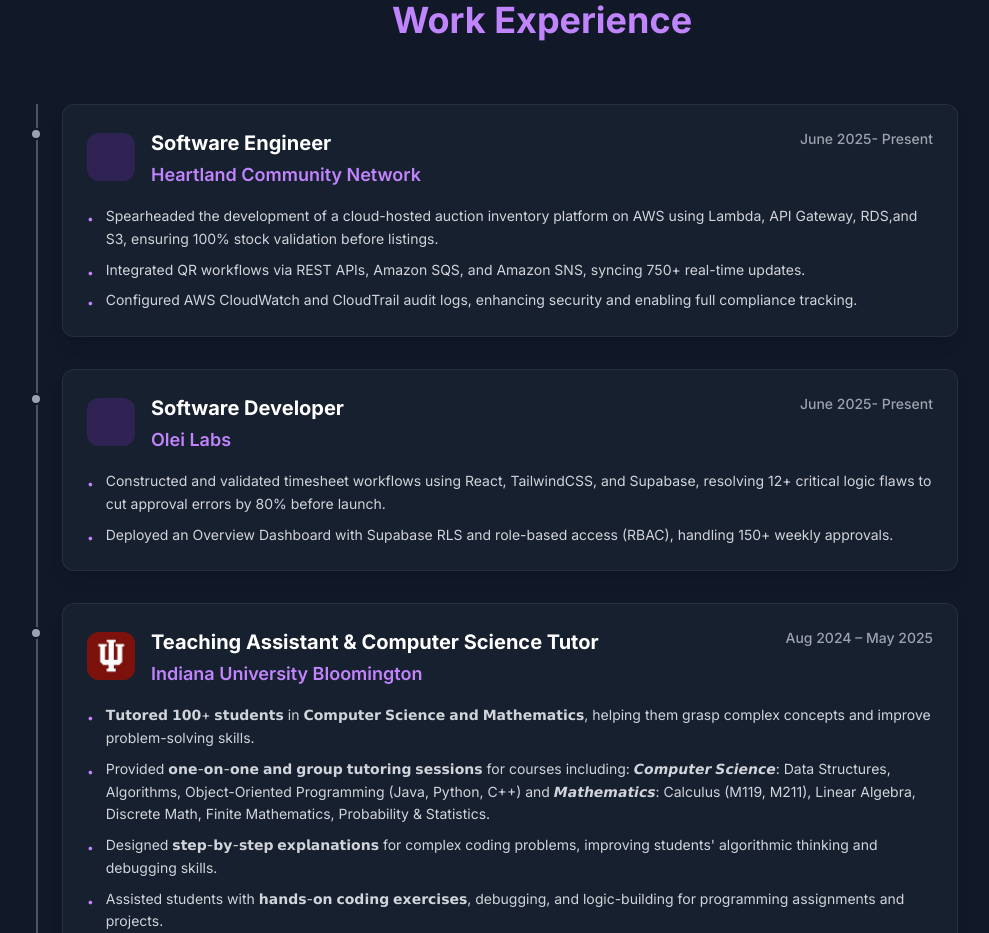
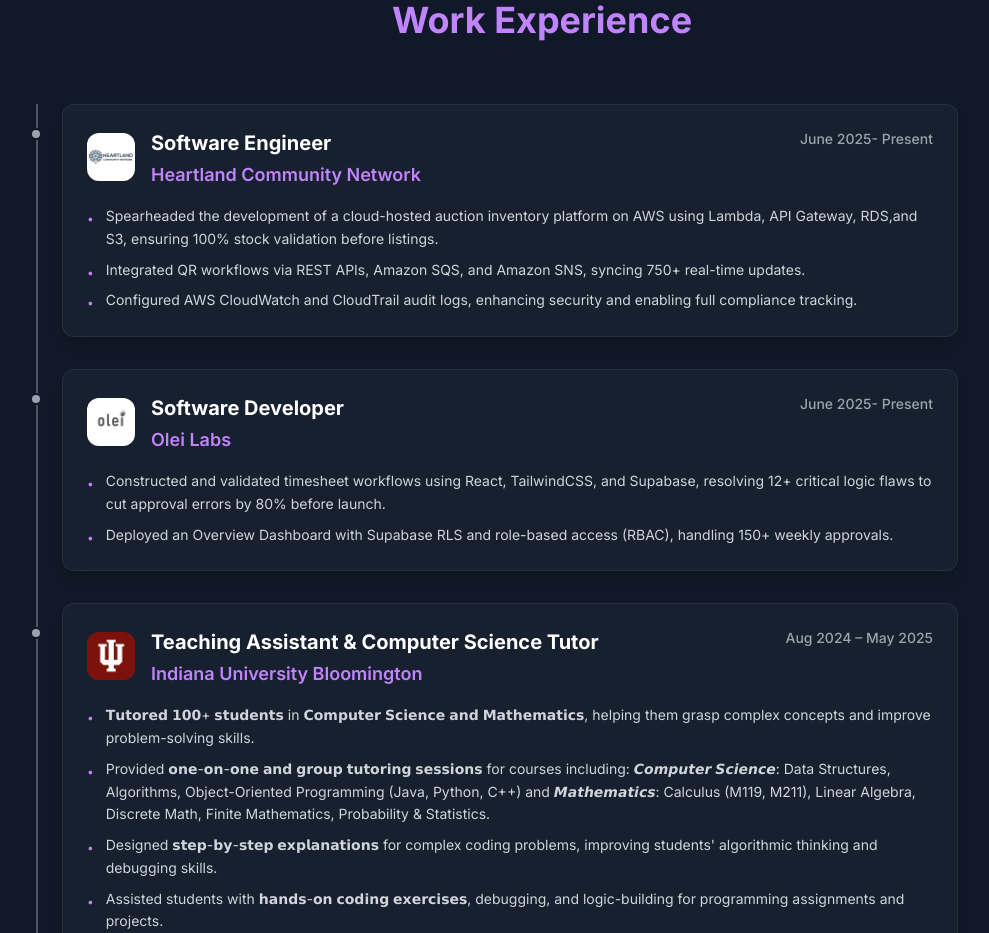
Before and after one commit to vaishnavipawar09/vaishnavipawar09-portfolio, a React (Vite) app: page / in a window 1280 px wide. Shown: the part 880-1813 px from the top of the page, without its empty margins (98-1087 px from the left). Built offline with nearby package versions, Linux system fonts and the light colour scheme.

Commit message:
Updated experience

```diff
--- a/src/components/TimelineItem.tsx
+++ b/src/components/TimelineItem.tsx
@@ -35,6 +35,10 @@ const TimelineItem = ({ title, company, period, points, gpa, isEducation = false
            <div className="w-12 h-12 bg-purple-600/20 rounded-lg flex items-center justify-center flex-shrink-0 mt-1 overflow-hidden">
   {company === "Indiana University Bloomington"
     ? <img src="/logos/iulogo.jpeg" alt="IU Logo" className=" object-contain" />
+    : company === "Heartland Community Network"
+    ? <img src="/logos/hcn_logo.jpg" alt="HCN Logo" className="object-contain" />
+    : company === "Olei Labs"
+    ? <img src="public/logos/oleilabs_logo.jpg" alt="Olei Logo" className="object-contain" />
     : company === "Kaizen Envirotech Industries"
     ? <img src="/logos/kaizenlogo.png" alt="Kaizen Logo" className=" object-contain" />
     : company === "Sparks Foundation"
```
